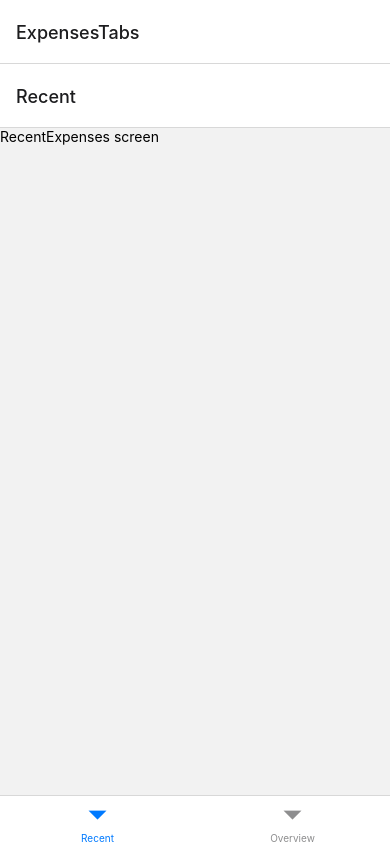
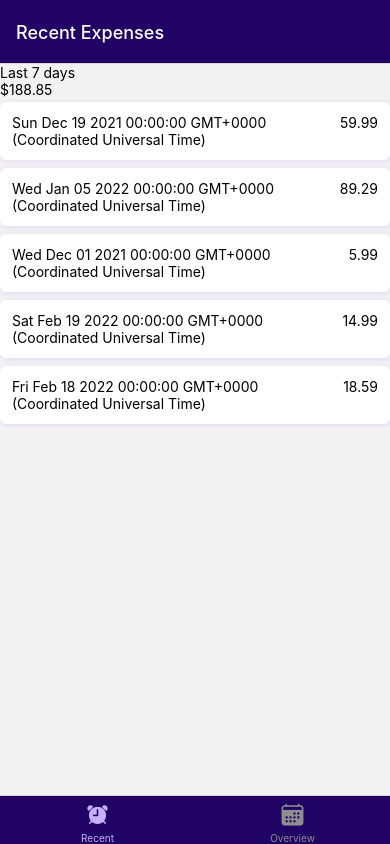
Before and after one commit to yuujitaka/expenses-app-study, a React Native app: screen /Recent in a window 390 px wide. Built offline with nearby package versions, Linux system fonts and the light colour scheme.

Commit message:
adding colors and list of expenses

```diff
--- a/App.js
+++ b/App.js
@@ -3,31 +3,67 @@ import { StyleSheet } from "react-native";
 import { NavigationContainer } from "@react-navigation/native";
 import { createNativeStackNavigator } from "@react-navigation/native-stack";
 import { createBottomTabNavigator } from "@react-navigation/bottom-tabs";
+import { Ionicons } from "@expo/vector-icons";
 
 import ExpensesOverview from "./screens/ExpensesOverview";
 import ExpensesManagement from "./screens/ExpensesManagement";
 import RecentExpenses from "./screens/RecentExpenses";
+import { theme } from "./constants/theme";
 
 const Stack = createNativeStackNavigator();
 const BottomTabs = createBottomTabNavigator();
 
 const ExpensesTab = () => {
   return (
-    <BottomTabs.Navigator>
-      <BottomTabs.Screen name="Recent" component={RecentExpenses} />
-      <BottomTabs.Screen name="Overview" component={ExpensesOverview} />
+    <BottomTabs.Navigator
+      screenOptions={{
+        headerStyle: { backgroundColor: theme.colors.primary[100] },
+        headerTintColor: "white",
+        tabBarStyle: { backgroundColor: theme.colors.primary[100] },
+        tabBarActiveTintColor: theme.colors.primary[20],
+      }}
+    >
+      <BottomTabs.Screen
+        name="Recent"
+        component={RecentExpenses}
+        options={{
+          title: "Recent Expenses",
+          tabBarLabel: "Recent",
+          tabBarIcon: ({ color, size }) => (
+            <Ionicons name="alarm" size={size} color={color} />
+          ),
+        }}
+      />
+      <BottomTabs.Screen
+        name="Overview"
+        component={ExpensesOverview}
+        options={{
+          title: "Overview Expenses",
+          tabBarLabel: "Overview",
+          tabBarIcon: ({ color, size }) => (
+            <Ionicons name="calendar" size={size} color={color} />
+          ),
+        }}
+      />
     </BottomTabs.Navigator>
   );
 };
 
 export default function App() {
   return (
-    <NavigationContainer>
-      <Stack.Navigator>
-        <Stack.Screen name="ExpensesTabs" component={ExpensesTab} />
-        <Stack.Screen name="Management" component={ExpensesManagement} />
-      </Stack.Navigator>
-    </NavigationContainer>
+    <>
+      <StatusBar style="light" />
+      <NavigationContainer>
+        <Stack.Navigator>
+          <Stack.Screen
+            name="ExpensesTabs"
+            component={ExpensesTab}
+            options={{ headerShown: false }}
+          />
+          <Stack.Screen name="Management" component={ExpensesManagement} />
+        </Stack.Navigator>
+      </NavigationContainer>
+    </>
   );
 }
 
--- /dev/null
+++ b/components/ExpensesOutput/List/Item/index.js
@@ -0,0 +1,32 @@
+import { Pressable, View, Text, StyleSheet } from "react-native";
+
+import { theme } from "../../../../constants/theme";
+
+const Item = ({ expense }) => {
+  return (
+    <Pressable>
+      <View style={styles.itemContainer}>
+        <Text>{expense.date.toString()}</Text>
+        <Text>{expense.amount}</Text>
+      </View>
+    </Pressable>
+  );
+};
+
+export default Item;
+
+const styles = StyleSheet.create({
+  itemContainer: {
+    padding: 12,
+    marginVertical: 4,
+    flexDirection: "row",
+    justifyContent: "space-between",
+    backgroundColor: "white",
+    borderRadius: 6,
+    elevation: 4,
+    shadowColor: theme.colors.primary[20],
+    shadowRadius: 5,
+    shadowOffset: { width: 1, height: 1 },
+    shadowOpacity: 0.4,
+  },
+});
--- /dev/null
+++ b/components/ExpensesOutput/List/index.js
@@ -0,0 +1,13 @@
+import { FlatList } from "react-native";
+
+import Item from "./Item";
+
+const List = ({ expenses }) => {
+  const renderExpenseItem = (itemData) => {
+    return <Item expense={itemData.item} />;
+  };
+
+  return <FlatList data={expenses} renderItem={renderExpenseItem} />;
+};
+
+export default List;
--- /dev/null
+++ b/components/ExpensesOutput/index.js
@@ -0,0 +1,53 @@
+import { Text, View } from "react-native";
+import List from "./List";
+
+const DUMMY_EXPENSES = [
+  {
+    id: "e1",
+    description: "A pair of shoes",
+    amount: 59.99,
+    date: new Date("2021-12-19"),
+  },
+  {
+    id: "e2",
+    description: "A pair of trousers",
+    amount: 89.29,
+    date: new Date("2022-01-05"),
+  },
+  {
+    id: "e3",
+    description: "Some bananas",
+    amount: 5.99,
+    date: new Date("2021-12-01"),
+  },
+  {
+    id: "e4",
+    description: "A book",
+    amount: 14.99,
+    date: new Date("2022-02-19"),
+  },
+  {
+    id: "e5",
+    description: "Another book",
+    amount: 18.59,
+    date: new Date("2022-02-18"),
+  },
+];
+
+const ExpensesOutput = ({ expenses, period }) => {
+  const expensesSum = DUMMY_EXPENSES.reduce(
+    (sum, expense) => sum + expense.amount,
+    0
+  );
+
+  return (
+    <View>
+      <View>
+        <Text>{period}</Text>
+        <Text>${expensesSum.toFixed(2)}</Text>
+      </View>
+      <List expenses={DUMMY_EXPENSES} />
+    </View>
+  );
+};
+export default ExpensesOutput;
--- /dev/null
+++ b/constants/theme.js
@@ -0,0 +1,22 @@
+export const theme = {
+  colors: {
+    primary: {
+      10: "#e4d9fd",
+      20: "#c6affc",
+      30: "#a281f0",
+      40: "#5721d4",
+      50: "#3e04c3",
+      60: "#2d0689",
+      100: "#200364",
+    },
+    accent: { 100: "#f7bc0c" },
+    error: {
+      50: "#fcc4e4",
+      100: "#9b095c",
+    },
+    gray: {
+      50: "#39324a",
+      100: "#221c30",
+    },
+  },
+};
--- a/screens/ExpensesOverview/index.js
+++ b/screens/ExpensesOverview/index.js
@@ -1,7 +1,7 @@
-import { Text } from "react-native";
+import ExpensesOutput from "../../components/ExpensesOutput";
 
 const ExpensesOverview = () => {
-  return <Text>ExpensesOverview screen</Text>;
+  return <ExpensesOutput period="Total" />;
 };
 
 export default ExpensesOverview;
--- a/screens/RecentExpenses/index.js
+++ b/screens/RecentExpenses/index.js
@@ -1,7 +1,7 @@
-import { Text } from "react-native";
+import ExpensesOutput from "../../components/ExpensesOutput";
 
 const RecentExpenses = () => {
-  return <Text>RecentExpenses screen</Text>;
+  return <ExpensesOutput period="Last 7 days" />;
 };
 
 export default RecentExpenses;
```
